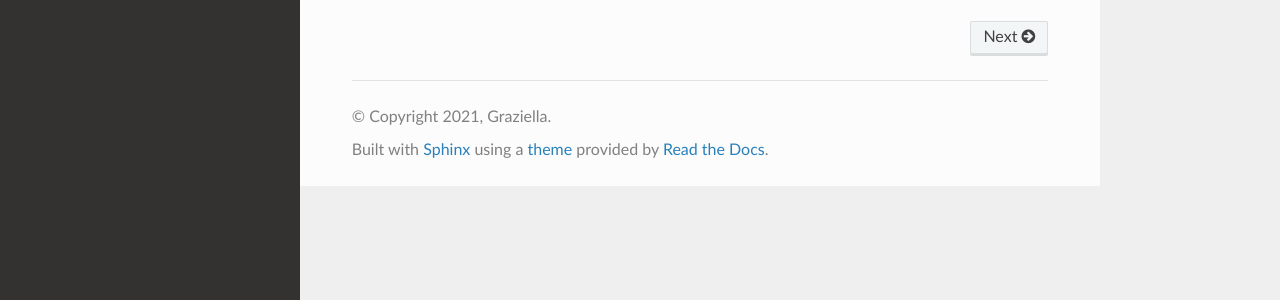
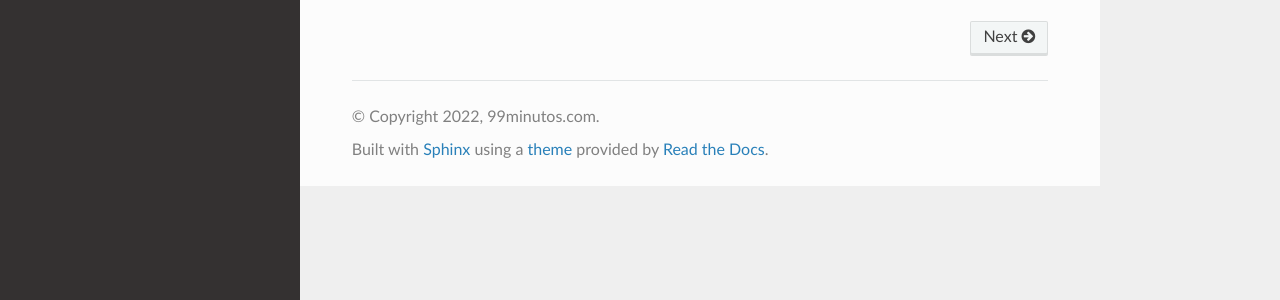
Before and after one commit to dionatangonsalves/state-machine-doc, a Sphinx documentation site: the page built from docs/source/index.rst, in a window 1280 px wide. Shown: the part 584-884 px from the top of the page. Built offline with Sphinx 7.4.7 and the Read the Docs theme 2.0.0, drawn with Linux system fonts in a browser that asks for light colours.

Commit message:
Update conf.py

```diff
--- a/docs/source/conf.py
+++ b/docs/source/conf.py
@@ -3,8 +3,8 @@
 # -- Project information
 
 project = 'state-machine-documentation'
-copyright = '2021, Graziella'
-author = 'Graziella'
+copyright = '2022, 99minutos.com'
+author = '99minutos'
 
 release = '0.1'
 version = '0.1.0'
```
